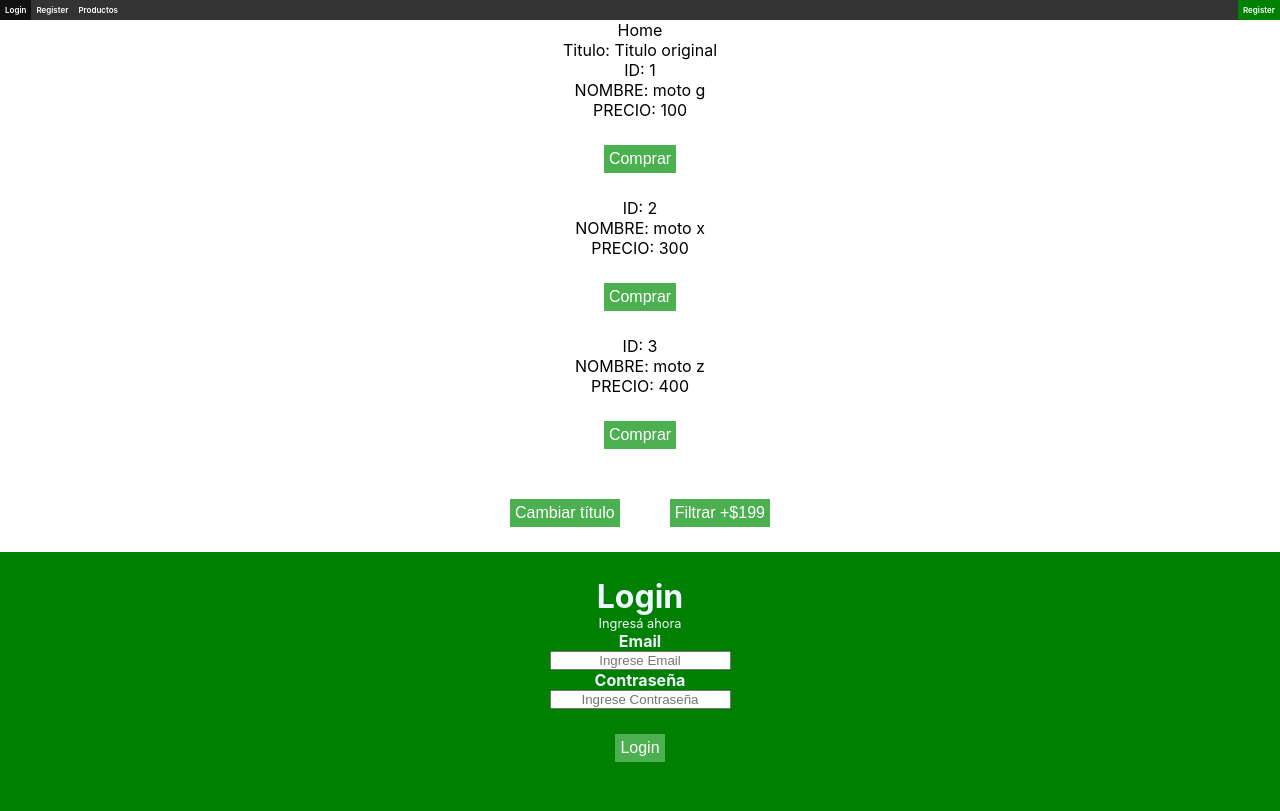
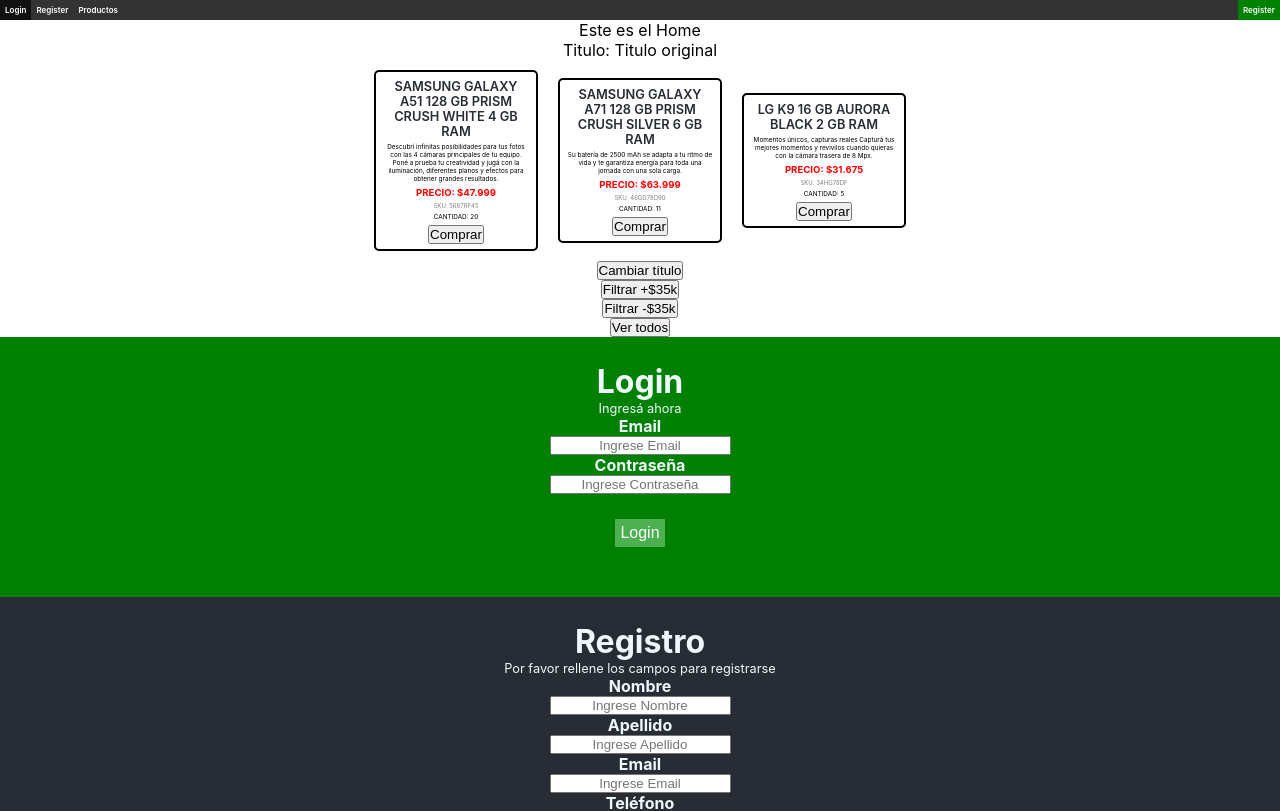
Before and after one commit to Juanmcompa/UTN_app, a React (Create React App) app in the folder utn-app/: page / in a window 1280 px wide. Shown: the top 811 px of the page. Built offline with nearby package versions, Linux system fonts and the light colour scheme.

Commit message:
Applied css
CSS

```diff
--- a/utn-app/src/App.css
+++ b/utn-app/src/App.css
@@ -151,3 +151,55 @@
 }
 
 /*----PRODUCTOS----------------------------*/
+.card {
+  width: 100%;
+  max-width: 150px;
+  border: 2px black solid;
+  border-radius: 5px;
+  padding: 5px;
+  margin: 10px;
+}
+
+.prodname {
+  font-size: 0.8em;
+  font-weight: 600;
+  color: #282c34;
+  text-transform: uppercase;
+}
+
+.proddesc {
+  font-size: 0.4em;
+}
+
+.prodprice {
+  font-size: 0.6em;
+  font-weight: 700;
+  color: red;
+}
+
+.prodsku {
+  font-size: 0.3em;
+  color: grey;
+}
+
+.prodcant {
+  font-size: 0.4em;
+}
+
+.prod {
+  padding: 2px;
+}
+
+.orden {
+  display: flex;
+  flex-flow: row wrap;
+  justify-content: center;
+  align-items: center;
+}
+
+.col {
+  display: flex;
+  flex-flow: column nowrap;
+  justify-content: center;
+  align-items: center;
+}
--- a/utn-app/src/Components/Filtros.js
+++ b/utn-app/src/Components/Filtros.js
@@ -5,11 +5,22 @@
    /*constructor(){
        console.log("Se genera el Home")
    }*/
+   componentWillMount(){
+       console.log("Se montará el filtro")
+   }
+
+   componentDidMount(){
+    console.log("Se montó el filtro")
+}
+
+
    render(){
         return(
-            <div>
-            <button class="btn" onClick={this.props.clickCambiarTitulo}>Cambiar título</button>
-            <button class="btn" onClick={this.props.clickFiltrarProduto}>Filtrar +$199</button>
+            <div class="col">
+            <button class="" onClick={this.props.clickCambiarTitulo}>Cambiar título</button>
+            <button class="" onClick={this.props.clickFiltrarProduto}>Filtrar +$35k</button>
+            <button class="" onClick={this.props.clickFiltrarProduto2}>Filtrar -$35k</button>
+            <button class="" onClick={this.props.clickverProductos}>Ver todos</button>
             </div>
         )
    }
--- a/utn-app/src/Components/Home.js
+++ b/utn-app/src/Components/Home.js
@@ -9,22 +9,25 @@
         this.state = {
             productos: [
                 {
-                    id:1,
-                    name:"moto g",
-                    price:100,
-                    photo:"https://images-na.ssl-images-amazon.com/images/I/811m6hJ2WdL._AC_SX679_.jpg"
+                    name:"Samsung Galaxy A51 128 GB prism crush white 4 GB RAM",
+                    desc:"Descubrí infinitas posibilidades para tus fotos con las 4 cámaras principales de tu equipo. Poné a prueba tu creatividad y jugá con la iluminación, diferentes planos y efectos para obtener grandes resultados.",
+                    price:47.999,
+                    sku:"5687RF45",
+                    cant:20
                 },
                 {
-                    id:2,
-                    name:"moto x",
-                    price:300,
-                    photo:"https://ae01.alicdn.com/kf/HTB15.GhXfvsK1Rjy0Fiq6zwtXXaO/Motorola-Moto-X-2-generaci-n-XT1096-tel-fono-m-vil-Original-libre-con-pantalla-t.jpg"
+                    name:"Samsung Galaxy A71 128 GB prism crush silver 6 GB RAM",
+                    desc:"Su batería de 2500 mAh se adapta a tu ritmo de vida y te garantiza energía para toda una jornada con una sola carga.",
+                    price:63.999,
+                    sku:"46GD78D90",
+                    cant:11
                 },
                 {
-                    id:3,
-                    name:"moto z",
-                    price:400,
-                    photo:"https://m.media-amazon.com/images/I/41YWHpWk7+L._AC_.jpg"
+                    name:"LG K9 16 GB aurora black 2 GB RAM",
+                    desc:"Momentos únicos, capturas reales                     Capturá tus mejores momentos y revivilos cuando quieras con la cámara trasera de 8 Mpx.",
+                    price:31.675,
+                    sku:"34HG78DF",
+                    cant:5
                 }
 
             ],
@@ -36,18 +39,60 @@
        this.setState({
         productos: [
             {
-                id:2,
-                name:"moto x",
-                price:300,
-                photo:"https://ae01.alicdn.com/kf/HTB15.GhXfvsK1Rjy0Fiq6zwtXXaO/Motorola-Moto-X-2-generaci-n-XT1096-tel-fono-m-vil-Original-libre-con-pantalla-t.jpg"
+                name:"Samsung Galaxy A51 128 GB prism crush white 4 GB RAM",
+                desc:"Descubrí infinitas posibilidades para tus fotos con las 4 cámaras principales de tu equipo. Poné a prueba tu creatividad y jugá con la iluminación, diferentes planos y efectos para obtener grandes resultados.",
+                price:47.999,
+                sku:"5687RF45",
+                cant:20
             },
             {
-                id:3,
-                name:"moto z",
-                price:400,
-                photo:"https://m.media-amazon.com/images/I/41YWHpWk7+L._AC_.jpg"
+                name:"Samsung Galaxy A71 128 GB prism crush silver 6 GB RAM",
+                desc:"Su batería de 2500 mAh se adapta a tu ritmo de vida y te garantiza energía para toda una jornada con una sola carga.",
+                price:63.999,
+                sku:"46GD78D90",
+                cant:11
             }]
    })
+}
+
+filtrarProducto2 = ()=>{
+    this.setState({
+     productos: [
+        {
+            name:"LG K9 16 GB aurora black 2 GB RAM",
+            desc:"Momentos únicos, capturas reales                     Capturá tus mejores momentos y revivilos cuando quieras con la cámara trasera de 8 Mpx.",
+            price:31.675,
+            sku:"34HG78DF",
+            cant:5
+        }]
+})
+}
+
+VerProductos = ()=>{
+    this.setState({
+        productos: [
+            {
+                name:"Samsung Galaxy A51 128 GB prism crush white 4 GB RAM",
+                desc:"Descubrí infinitas posibilidades para tus fotos con las 4 cámaras principales de tu equipo. Poné a prueba tu creatividad y jugá con la iluminación, diferentes planos y efectos para obtener grandes resultados.",
+                price:47.999,
+                sku:"5687RF45",
+                cant:20
+            },
+            {
+                name:"Samsung Galaxy A71 128 GB prism crush silver 6 GB RAM",
+                desc:"Su batería de 2500 mAh se adapta a tu ritmo de vida y te garantiza energía para toda una jornada con una sola carga.",
+                price:63.999,
+                sku:"46GD78D90",
+                cant:11
+            },
+            {
+                name:"LG K9 16 GB aurora black 2 GB RAM",
+                desc:"Momentos únicos, capturas reales                     Capturá tus mejores momentos y revivilos cuando quieras con la cámara trasera de 8 Mpx.",
+                price:31.675,
+                sku:"34HG78DF",
+                cant:5
+            }]
+})
 }
 
 cambiarTitulo = ()=>{
@@ -63,13 +108,14 @@
 
             <div>
 
-                <div>Home</div>
+                <div>Este es el Home</div>
                 <div>Titulo: {this.state.titulo}</div>
 
-
+               <div class="orden">
                 {this.state.productos.map(producto=>
                 <Producto producto={producto}/>)}
-                <Filtros clickCambiarTitulo={this.cambiarTitulo} clickFiltrarProduto={this.filtrarProducto} />
+                </div>
+                <Filtros clickCambiarTitulo={this.cambiarTitulo} clickFiltrarProduto={this.filtrarProducto} clickFiltrarProduto2={this.filtrarProducto2} clickverProductos={this.VerProductos}/>
 
             </div>
 
--- a/utn-app/src/Components/Login.js
+++ b/utn-app/src/Components/Login.js
@@ -5,6 +5,11 @@
    /*constructor(){
        console.log("Se genera el Home")
    }*/
+
+   logeo =()=>{
+    alert("Te logeaste!");
+ }
+
    render(){
         return(
             <form class="Login">
@@ -19,7 +24,7 @@
               <label for="psw"><b>Contraseña</b></label>
               <input type="password" placeholder="Ingrese Contraseña" name="psw" id="psw" required/>
 
-            <button type="submit" class="loginbtn btn">Login</button>
+            <button type="submit" onClick={this.logeo} class="loginbtn btn">Login</button>
             </div>
             </div>
           </form>
--- a/utn-app/src/Components/Producto.js
+++ b/utn-app/src/Components/Producto.js
@@ -7,17 +7,19 @@
    }
 
 comprar =()=>{
-    alert("Gracias por su compra");
+   alert("Gracias por su compra");
 }
 
    render(){
 
         return(
-            <div>
-                <div>ID: {this.props.producto.id}</div>
-                <div>NOMBRE: {this.props.producto.name}</div>
-                <div>PRECIO: {this.props.producto.price}</div>
-                <button class="btn"  onClick={this.comprar}>Comprar</button>
+            <div class="card">
+                <div class="prodname prod">{this.props.producto.name}</div>
+                <div class="proddesc prod">{this.props.producto.desc}</div>
+                <div class="prodprice prod">PRECIO: ${this.props.producto.price}</div>
+                <div class="prodsku prod">SKU: {this.props.producto.sku}</div>
+                <div class="prodcant prod">CANTIDAD: {this.props.producto.cant}</div>
+                <button class=""  onClick={this.comprar}>Comprar</button>
             </div>
         )
    }
--- a/utn-app/src/Components/Registro.js
+++ b/utn-app/src/Components/Registro.js
@@ -5,6 +5,11 @@
    /*constructor(){
        console.log("Se genera el Home")
    }*/
+
+   logeo =()=>{
+    alert("Te registraste!");
+ }
+
    render(){
         return(
             <form class="Registro">
@@ -32,7 +37,7 @@
               <input type="password" placeholder="Confirme Contraseña" name="psw-repeat" id="psw-repeat" required/>
 
               <p>Al completar este formulario usted acepta nuestro <a href="#">Términos y Condiciones</a>.</p>
-              <button type="submit" class="registerbtn btn">Registrarse</button>
+              <button type="submit" onClick={this.registro} class="registerbtn btn">Registrarse</button>
             </div>
             </div>
 
```
